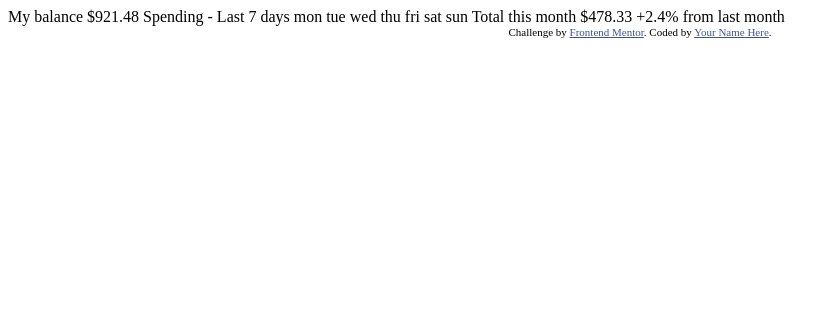
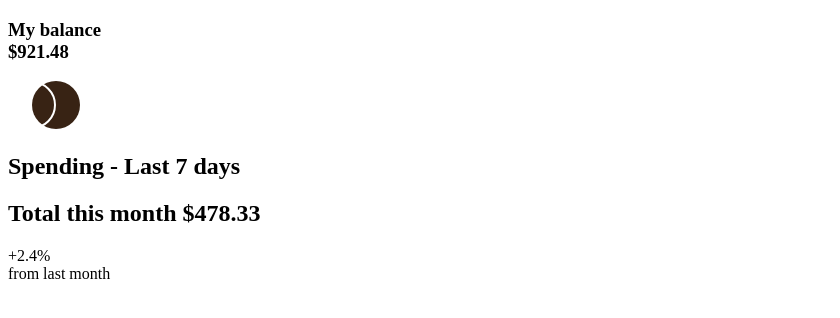
Before and after one commit to Javieer57/FEM-expenses-chart-component, a plain HTML site: page index.html in a window 1280 px wide. Shown: the whole page, without its empty margins (0-840 px from the left). Drawn offline with Linux system fonts and the light colour scheme.

Commit message:
Add initial HTML tags.

```diff
--- a/index.html
+++ b/index.html
@@ -1,43 +1,42 @@
 <!DOCTYPE html>
 <html lang="en">
 	<head>
-  <meta charset="UTF-8">
-  <meta name="viewport" content="width=device-width, initial-scale=1.0"> <!-- displays site properly based on user's device -->
+		<meta charset="UTF-8" />
+		<meta name="viewport" content="width=device-width, initial-scale=1.0" />
 
-  <link rel="icon" type="image/png" sizes="32x32" href="./images/favicon-32x32.png">
+		<link
+			rel="icon"
+			type="image/png"
+			sizes="32x32"
+			href="./images/favicon-32x32.png"
+		/>
 
 		<title>Frontend Mentor | Expenses chart component</title>
-
-  <!-- Feel free to remove these styles or customise in your own stylesheet 👍 -->
-  <style>
-    .attribution { font-size: 11px; text-align: center; }
-    .attribution a { color: hsl(228, 45%, 44%); }
-  </style>
 	</head>
 	<body>
+		<header>
+			<h3>
+				<span>My balance</span><br />
+				$921.48
+			</h3>
+			<img src="./images/logo.svg" alt="" aria-hidden="true" />
+		</header>
 
-  My balance
-  $921.48
+		<main>
+			<section>
+				<h1>Spending - Last 7 days</h1>
+			</section>
 
-  Spending - Last 7 days
-
-  mon
-  tue
-  wed
-  thu
-  fri
-  sat
-  sun
-
-  Total this month
-  $478.33
-
-  +2.4%
+			<section>
+				<h2>
+					<span>Total this month</span>
+					<span> $478.33 </span>
+				</h2>
+				<p>
+					<span>+2.4%</span><br />
 					from last month
-
-  <div class="attribution">
-    Challenge by <a href="https://www.frontendmentor.io?ref=challenge" target="_blank">Frontend Mentor</a>.
-    Coded by <a href="#">Your Name Here</a>.
-  </div>
+				</p>
+			</section>
+		</main>
 	</body>
 </html>
```
Lines whose indentation alone changed are shown as unchanged.
